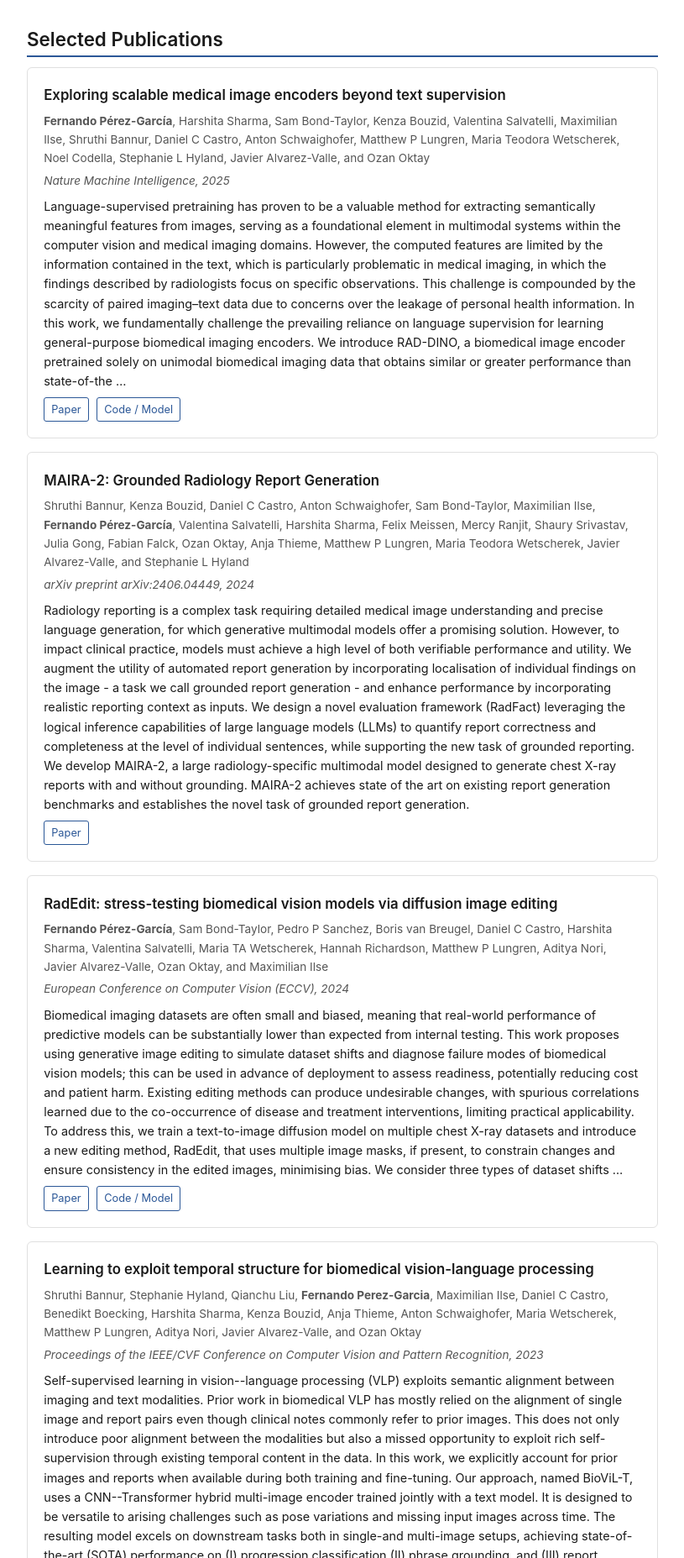
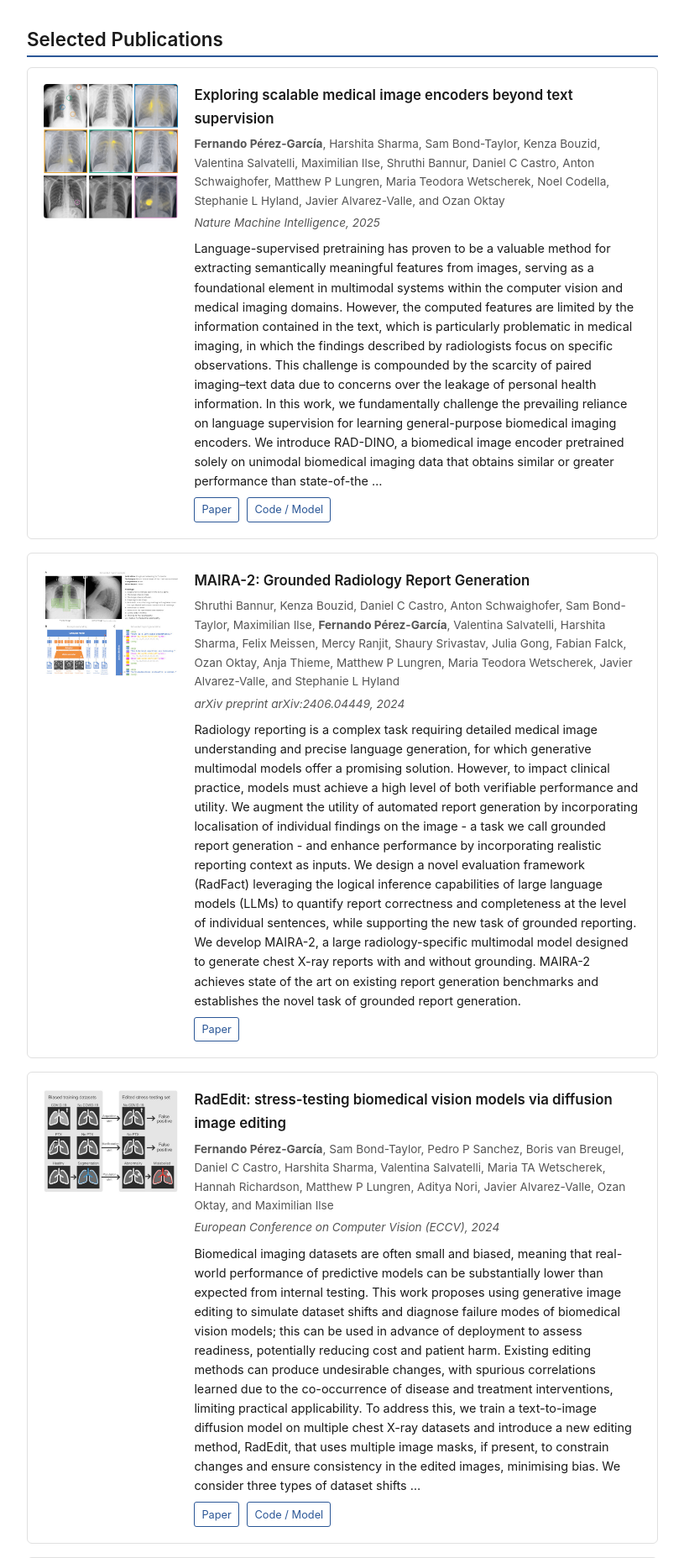
Before and after one commit to fepegar/personal-website, a Flask app: page /publications/selected/ in a window 1280 px wide. Shown: the part 56-1911 px from the top of the page at 84% size, without its empty margins (232-1047 px from the left). Run offline with Flask 3, Linux system fonts and the light colour scheme; some libraries are stand-ins or nearby versions.

Commit message:
Add thumbnail images to selected publications (#4)
* Initial plan

* Add thumbnail images to selected publications

Co-authored-by: fepegar <12688084+fepegar@users.noreply.github.com>

---------

Co-authored-by: copilot-swe-agent[bot] <198982749+Copilot@users.noreply.github.com>
Co-authored-by: fepegar <12688084+fepegar@users.noreply.github.com>

```diff
--- a/content/publications.py
+++ b/content/publications.py
@@ -19,9 +19,14 @@ _SELECTED_TITLES = [
 _EXTRA = {
     "Exploring scalable medical image encoders beyond text supervision": {
         "code_url": "https://huggingface.co/microsoft/rad-dino",
+        "image_url": "/static/img/publications/raddino.jpg",
+    },
+    "MAIRA-2: Grounded Radiology Report Generation": {
+        "image_url": "/static/img/publications/maira2.jpg",
     },
     "RadEdit: stress-testing biomedical vision models via diffusion image editing": {
         "code_url": "https://huggingface.co/microsoft/radedit",
+        "image_url": "/static/img/publications/radedit.jpg",
     },
     "TorchIO: a Python library for efficient loading, preprocessing, augmentation and patch-based sampling of medical images in deep learning": {
         "code_url": "https://github.com/TorchIO-project/torchio",
--- a/static/css/style.css
+++ b/static/css/style.css
@@ -300,6 +300,23 @@ img { max-width: 100%; height: auto; }
   border: 1px solid var(--border);
   border-radius: 6px;
 }
+.pub-card-selected {
+  display: flex;
+  gap: 1.2rem;
+  align-items: flex-start;
+}
+.pub-thumbnail {
+  width: 160px;
+  height: auto;
+  border-radius: 4px;
+  flex-shrink: 0;
+  object-fit: cover;
+}
+.pub-body { flex: 1; min-width: 0; }
+@media (max-width: 640px) {
+  .pub-card-selected { flex-direction: column; }
+  .pub-thumbnail { width: 100%; }
+}
 .pub-title { font-size: 1.05rem; font-weight: 600; margin-bottom: 0.3rem; }
 .pub-title a { color: var(--text); }
 .pub-title a:hover { color: var(--accent); }
--- a/templates/publications_selected.html
+++ b/templates/publications_selected.html
@@ -5,7 +5,11 @@
 {% block content %}
 <h2>Selected Publications</h2>
 {% for pub in publications %}
-<div class="pub-card">
+<div class="pub-card pub-card-selected">
+    {% if pub.image_url %}
+    <img src="{{ pub.image_url }}" alt="{{ pub.title }}" class="pub-thumbnail">
+    {% endif %}
+    <div class="pub-body">
         <div class="pub-title"><a href="{{ pub.url }}" target="_blank" rel="noopener">{{ pub.title }}</a></div>
         <div class="pub-authors">{{ pub.authors | bold_name }}</div>
         <div class="pub-venue">{{ pub.venue }}, {{ pub.year }}</div>
@@ -19,5 +23,6 @@
             {% endif %}
         </div>
     </div>
+</div>
 {% endfor %}
 {% endblock %}
```
Also changed, not shown: static/img/publications/maira2.jpg (added), static/img/publications/raddino.jpg (added), static/img/publications/radedit.jpg (added). Lines whose indentation alone changed are shown as unchanged.
